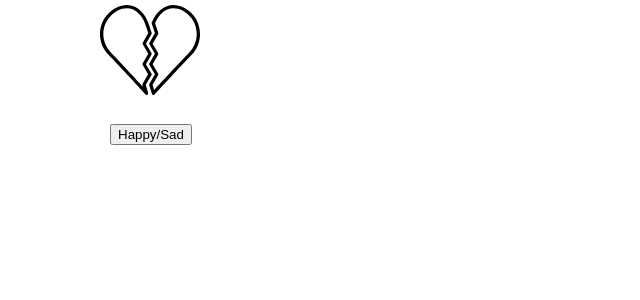
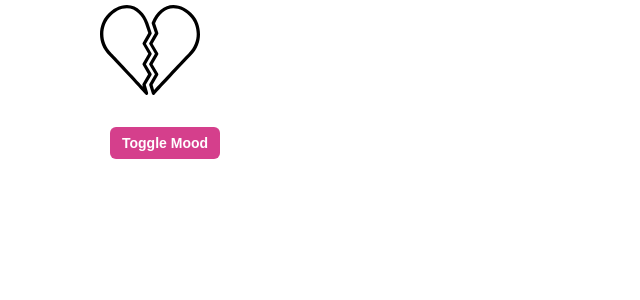
Before and after one commit to kelsey-n/kelsey-n.github.io, a React (Create React App) app: page / in a window 1280 px wide. Shown: the top 300 px of the page, without its empty margins (0-640 px from the left). Built offline with nearby package versions, Linux system fonts and the light colour scheme.

Commit message:
imported chakra, styled button

```diff
--- a/package.json
+++ b/package.json
@@ -4,9 +4,13 @@
   "homepage": "https://kelsey-n.github.io/react-practice",
   "private": true,
   "dependencies": {
+    "@chakra-ui/react": "^2.3.1",
+    "@emotion/react": "^11.10.4",
+    "@emotion/styled": "^11.10.4",
     "@testing-library/jest-dom": "^5.16.5",
     "@testing-library/react": "^13.3.0",
     "@testing-library/user-event": "^13.5.0",
+    "framer-motion": "^7.2.1",
     "react": "^18.2.0",
     "react-dom": "^18.2.0",
     "react-scripts": "5.0.1",
--- a/src/App.css
+++ b/src/App.css
@@ -4,8 +4,8 @@
   margin-left: 100px;
 }
 
-.bulb-off,
-.bulb-on {
+.mood-sad,
+.mood-happy {
   width: 100px;
   height: 100px;
   background-repeat: no-repeat;
@@ -13,16 +13,16 @@
   display: inline-block;
 }
 
-.bulb-off:last-of-type,
-.bulb-on:last-of-type {
+.mood-sad:last-of-type,
+.mood-happy:last-of-type {
   margin-right: 100%;
 }
 
-.bulb-off {
+.mood-sad {
   background-image: url("broken-heart-broken-heart-svgrepo-com.svg");
 }
 
-.bulb-on {
+.mood-happy {
   background-image: url("heart-svgrepo-com.svg");
 }
 
--- a/src/App.js
+++ b/src/App.js
@@ -1,11 +1,16 @@
+// 1. import `ChakraProvider` component
+import { ChakraProvider } from "@chakra-ui/react";
+
 import "./App.css";
 import Bulbs from "./Mood";
 
 function App() {
   return (
-    <div className="App">
-      <Bulbs />
-    </div>
+    <ChakraProvider>
+      <div className="App">
+        <Bulbs />
+      </div>
+    </ChakraProvider>
   );
 }
 
--- a/src/Mood.js
+++ b/src/Mood.js
@@ -1,18 +1,23 @@
 import { useState } from "react";
+import { Button } from "@chakra-ui/react";
 
 import "./App.css";
 
-function Bulbs() {
-  const [on, setOn] = useState(false);
+const buttonColor = "pink";
 
-  const lightSwitch = () => setOn((on) => !on);
+function Heart() {
+  const [mood, setMood] = useState(false);
+
+  const moodSwitch = () => setMood((mood) => !mood);
 
   return (
     <>
-      <div className={on ? "bulb-on" : "bulb-off"} />
-      <button onClick={lightSwitch}>Happy/Sad</button>
+      <div className={mood ? "mood-happy" : "mood-sad"} />
+      <Button onClick={moodSwitch} colorScheme={buttonColor} size={"sm"}>
+        Toggle Mood
+      </Button>
     </>
   );
 }
 
-export default Bulbs;
+export default Heart;
```
Also changed, not shown: 1 other file (tests, documents, lock files or other folders).
